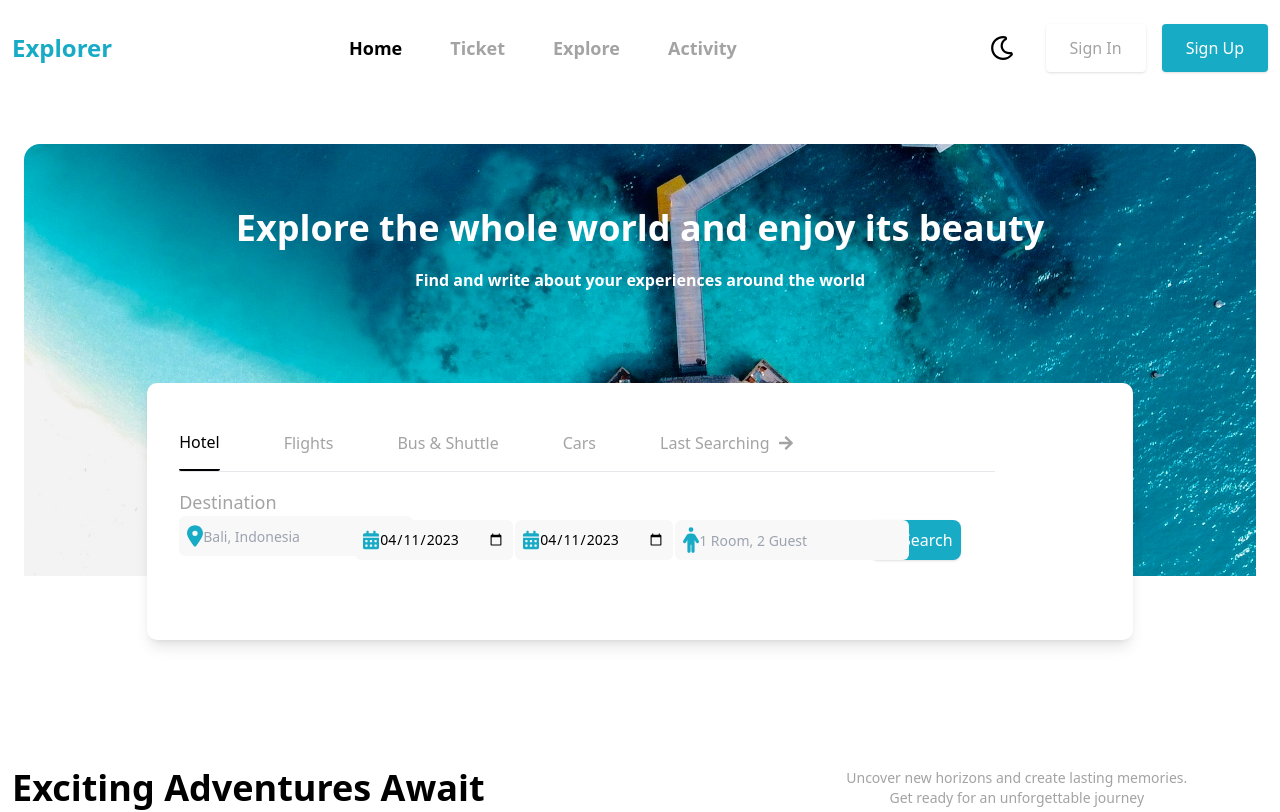
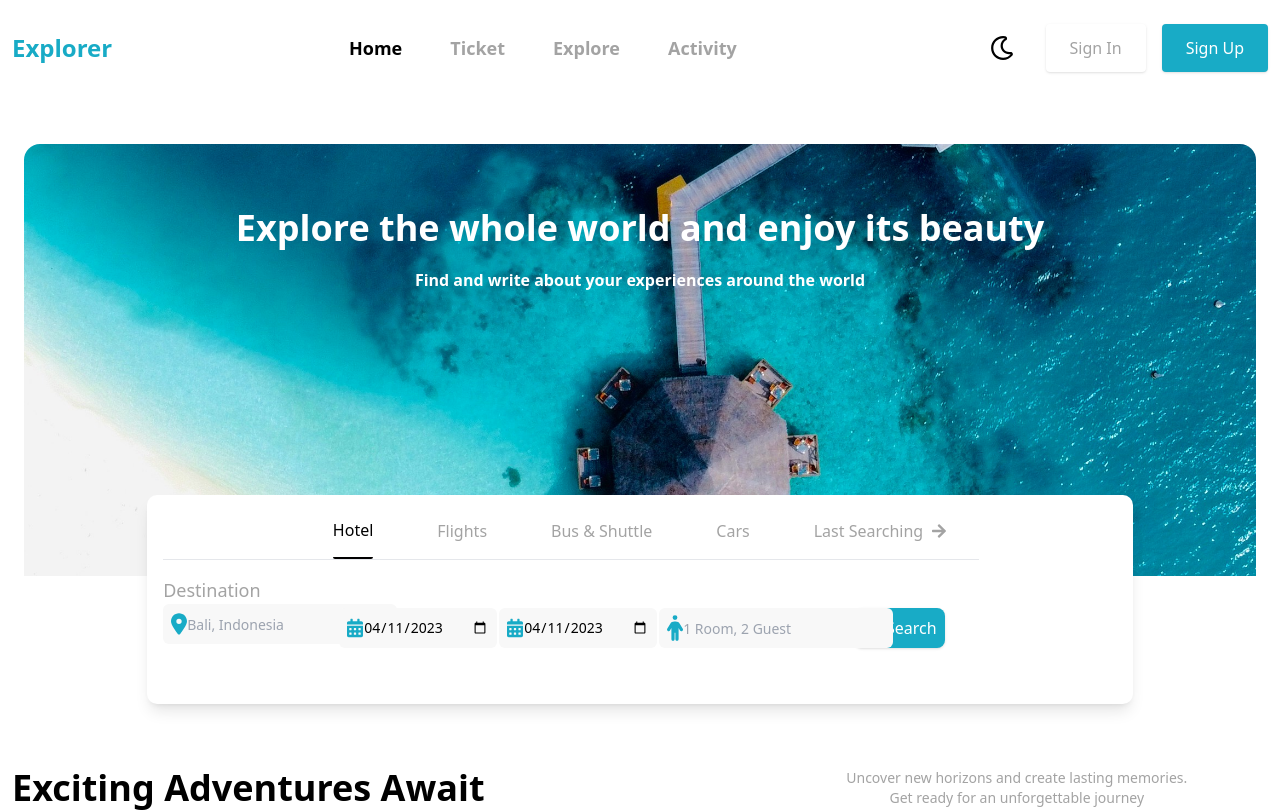
Before and after one commit to zablon-oigo/travel-website, a React (Vite) app: page / in a window 1280 px wide. Shown: the top 812 px of the page. Built offline with nearby package versions, Linux system fonts and the light colour scheme.

Commit message:
Changing flex box alignmnet

```diff
--- a/src/components/Hero.jsx
+++ b/src/components/Hero.jsx
@@ -22,9 +22,9 @@ function Hero() {
             </div>
 
             <div className="lg:w-4/5 mx-auto lg:h-[70vh] h-full">
-            <div className="bg-white px-8 py-8 rounded-[10px] lg:absolute bottom-16 lg:w-4/5 shadow-lg flex flex-col justify-center">
-                    <div className="gap-4 lg:flex gap-x-2">
-                        <div className="flex flex-wrap w-full gap-x-16">
+            <div className="bg-white px-4 py-2 rounded-[10px] lg:absolute bottom-0 lg:w-4/5 shadow-lg ">
+                    <div className="">
+                        <div className="flex flex-wrap justify-center w-full gap-x-16">
                         <div className="flex justify-between gap-x-16">
                             <button className={`rounded-sm flex gap-x-2 items-center focus:outline-none h-14 text-base cursor-pointer bg-transparent whitespace-pre ${active === "Hostelry" ? "text-black border-b-2 border-solid border-black":"text-light"}`} onClick={()=> setActive("Hostelry")}>Hotel</button>
                             <button className={`rounded-sm flex gap-x-2 items-center focus:outline-none h-14 text-base cursor-pointer bg-transparent whitespace-pre ${active === "Flights" ? "text-black border-b-2 border-solid border-black":"text-light"}`}  onClick={()=> setActive("Flights")}>Flights</button>
```
